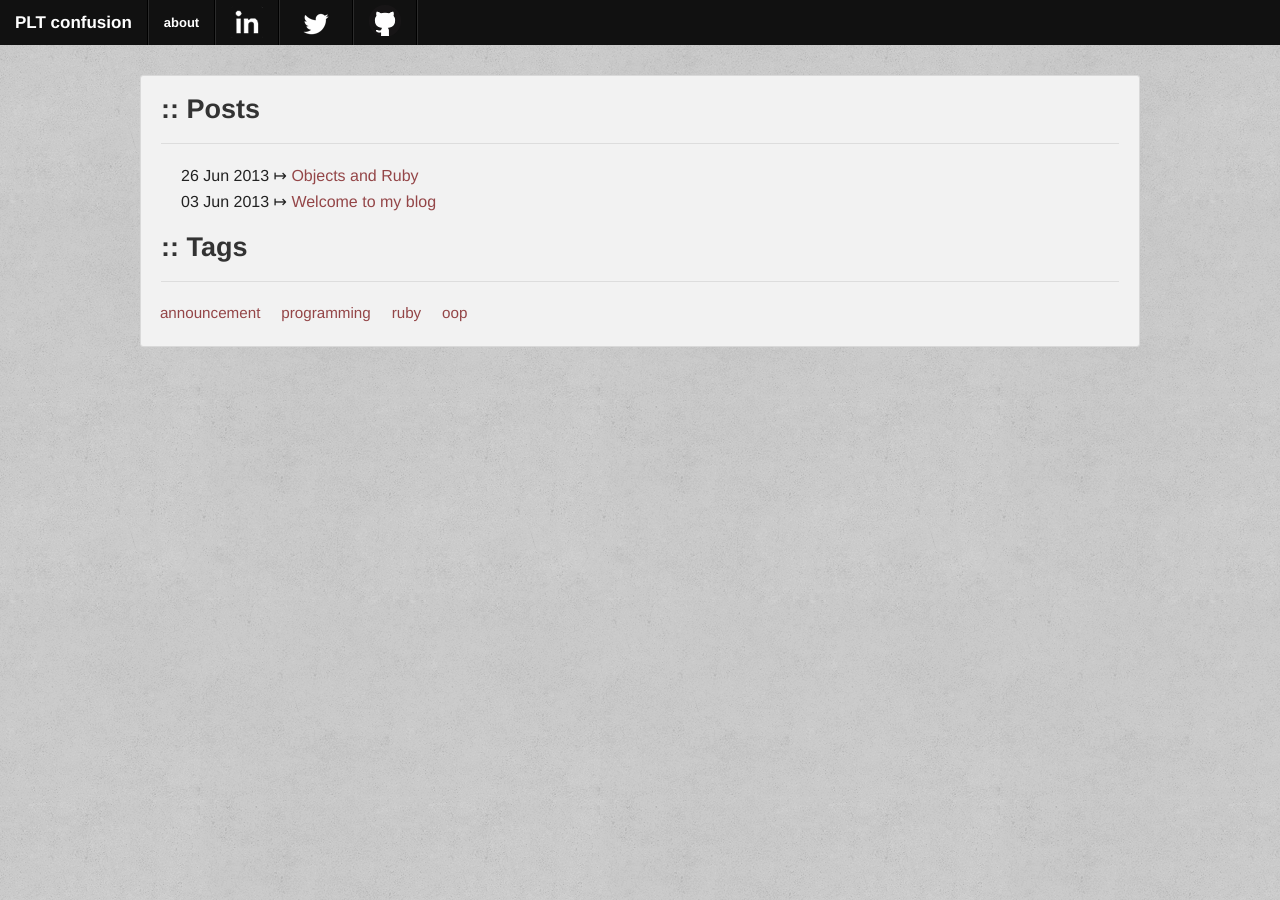
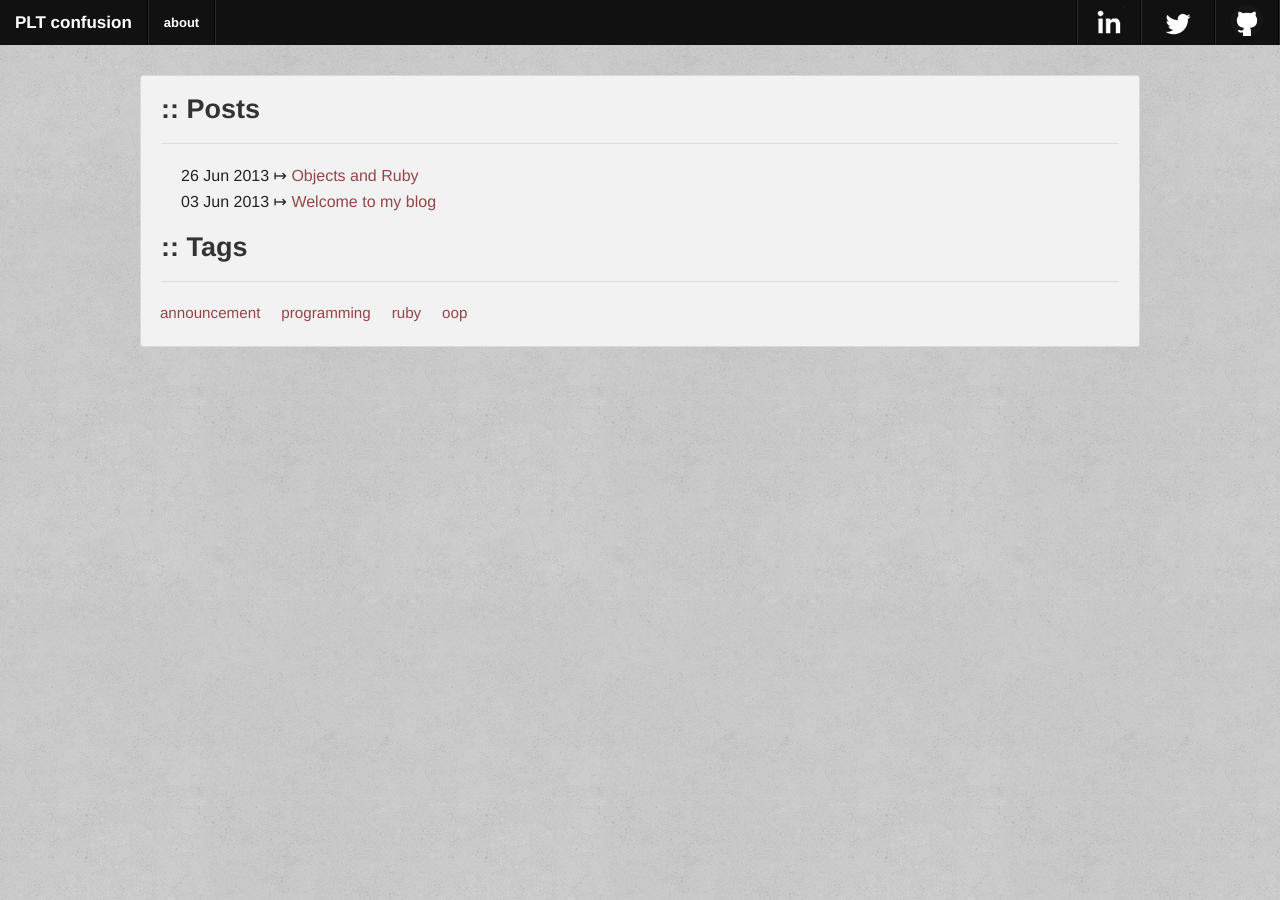
Before and after one commit to neektza/nikicajokic.me, a Jekyll site: the page built from index.html, in a window 1280 px wide. Built offline with Jekyll 4.4.1, drawn with Linux system fonts in a browser that asks for light colours; the list of posts is cut into pages by our own code.

Commit message:
Tw/Gh/Ln links to the right.

```diff
--- a/_includes/navigation.html
+++ b/_includes/navigation.html
@@ -8,6 +8,9 @@
 			<li class="divider"></li>
 			<li class="contact-link"><a  href="/about">about</a></li>
 			<li class="divider"></li>
+		</ul>
+		<ul class="right">
+			<li class="divider"></li>
 			<li class="linkedin-link"><a href="http://www.linkedin.com/in/nikicajokic"><img src="/res/img/logos/linkedin.png"></img></a></li>
 			<li class="divider"></li>
 			<li class="twitter-link"><a href="http://twitter.com/neektza"><img src="/res/img/logos/twitter.png"></a>
```
